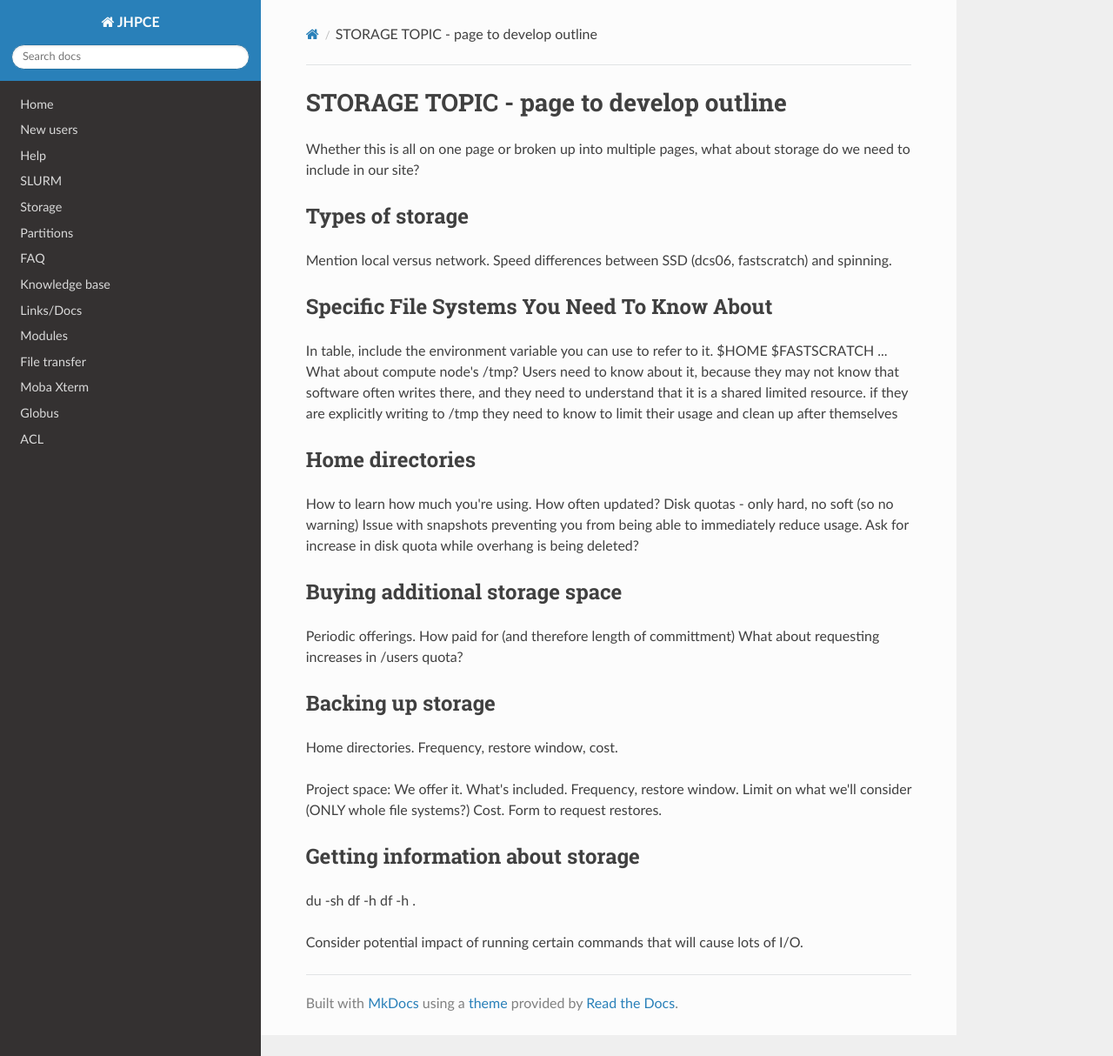
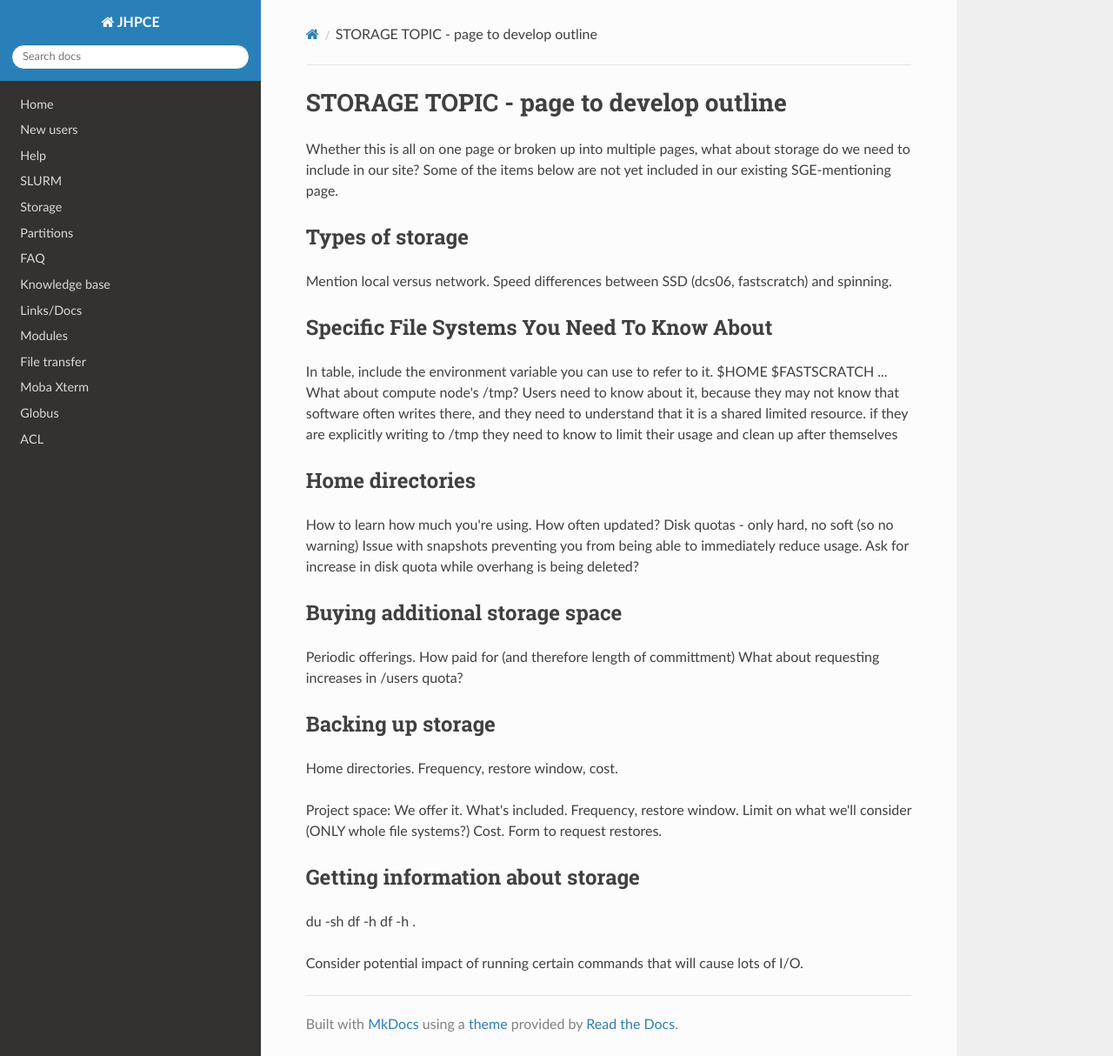
Before and after one commit to jhpce-jhu/jhpce_mkdocs, an MkDocs documentation site: the page built from docs/outline-storage.md, in a window 1280 px wide and 1214 px high. Shown: the whole window at 87% size. Built offline with MkDocs 1.6.1, drawn with Linux system fonts in a browser that asks for light colours; nearby versions of some CDN libraries.

Commit message:
Update outline-storage.md

```diff
--- a/docs/outline-storage.md
+++ b/docs/outline-storage.md
@@ -1,6 +1,6 @@
 # STORAGE TOPIC - page to develop outline
 
-Whether this is all on one page or broken up into multiple pages, what about storage do we need to include in our site?
+Whether this is all on one page or broken up into multiple pages, what about storage do we need to include in our site? Some of the items below are not yet included in our existing SGE-mentioning page.
 
 ## Types of storage
 Mention local versus network.
```
